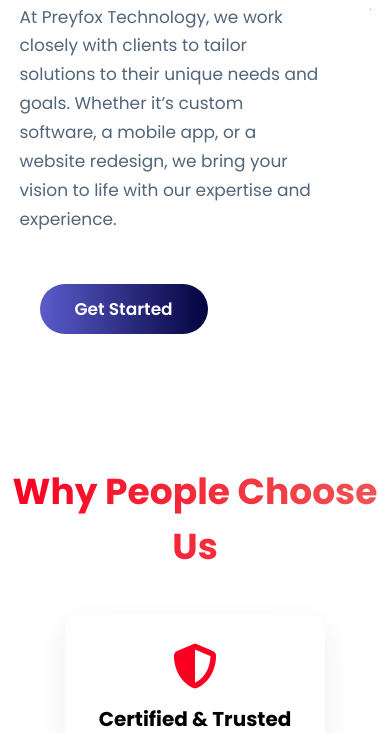
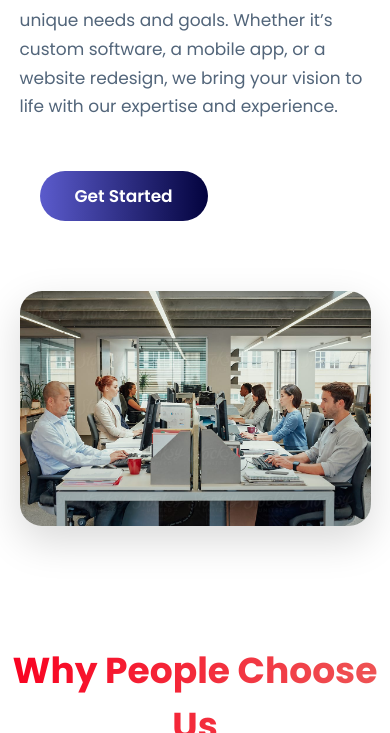
Before and after one commit to dinesh11132/nav-bar, a plain HTML site: page index.html in a window 390 px wide. Shown: the part 735-1468 px from the top of the page. Drawn offline with nearby package versions, Linux system fonts and the light colour scheme.

Commit message:
refactor: adjust .start class for improved layout and responsiveness

```diff
--- a/style.css
+++ b/style.css
@@ -263,14 +263,8 @@ nav ul li a:hover {
   margin: 20px;
   width: fit-content;
 }
-.start {
-  display: flex;
-  justify-content: space-between;
-  align-items: center;
-  margin-top: 20px;
-  gap: 10px;
-  position: relative;
-}
+
+
 
 /* SECTION */
 .intro {
@@ -278,13 +272,21 @@ nav ul li a:hover {
   padding: 60px 5%;
 
 }
-
 .start {
-  display: flex;
+   display: flex;
   align-items: center;
   justify-content: space-between;
-  gap: 50px;
+  margin-top: 20px;
+  gap: 10px;
+  position: relative;
+   gap: 50px;
   flex-wrap: wrap;
+}
+@media (max-width:1000px){
+  .start{
+    display: flex;
+    flex-direction: column;
+  }
 }
 
 /* LEFT TEXT */
```
